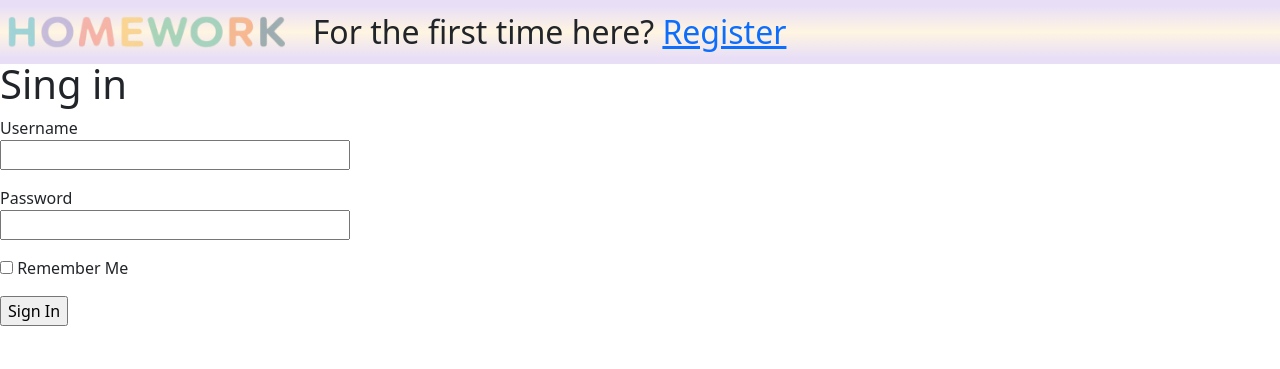
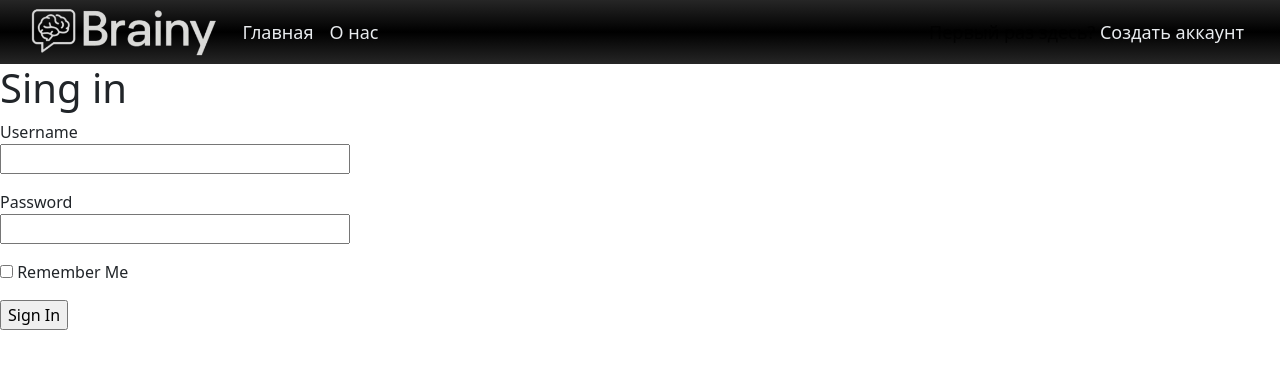
Before and after one commit to EugeneOreshkov/oresh-blog, a Flask app: a page that uses app/templates/base.html in a window 1280 px wide. Shown: the top 369 px of the page. Run offline with Flask 3, Linux system fonts and the light colour scheme.

Commit message:
Navbar redesign

```diff
--- a/app/errors/templates/404.html
+++ b/app/errors/templates/404.html
@@ -1,5 +1,5 @@
 {% extends "base.html" %}
 {% block content %}
-    <h1>File Not Found</h1>
+    <h1>{{ error }}</h1>
     <p><a href="{{ url_for('index') }}">Back</a></p>
 {% endblock %}
--- a/app/errors/templates/500.html
+++ b/app/errors/templates/500.html
@@ -1,6 +1,5 @@
 {% extends "base.html" %}
 {% block content %}
-    <h1>An unexpected error has occurred</h1>
-    <p>We are already working to resolve the issue. Sorry for the inconvenience!</p>
+    <h1>{{ error }}d</h1>
     <p><a href="{{ url_for('index') }}">Back</a></p>
 {% endblock %}
--- a/app/messages.py
+++ b/app/messages.py
@@ -1,14 +1,23 @@
+# Username errors
 USERNAME_LENGTH_ERROR = "Username must be between 3 and 24 characters."
 USERNAME_CHAR_ERROR = "Username can contain only letters, numbers, and underscores."
 USERNAME_TAKEN_ERROR = "This username is already taken."
 
+# Email errors
 EMAIL_MAX_LENGTH_ERROR = "Email must be at most 64 characters long."
 EMAIL_TAKEN_ERROR = "This email is already registered."
 
+# Phone errors
 PHONE_REGEX_ERROR = "Please enter a valid phone number."
 PHONE_TAKEN_ERROR = "This phone number is already registered."
 
+# Password errors
 PASSWORD_FIELD_ERROR = "Password must be between 8 and 24 characters."
 PASSWORD_MATCH_ERROR = "Passwords must match."
 
+# General field errors
 GENERAL_LENGTH_ERROR = "This field is too long."
+
+# HTTP error messages
+ERROR_404_MESSAGE = "Page not found."
+ERROR_500_MESSAGE = "An unexpected error has occurred. Please try again later."
--- a/app/static/css/gradients.css
+++ b/app/static/css/gradients.css
@@ -3,8 +3,7 @@
 :root {
     --nav-gradient: linear-gradient(
     180deg,
-    rgba(232, 223, 247, 1) 10%,
-    rgba(255, 245, 225, 1) 50%,
-    rgba(232, 223, 247, 1) 90%
-    );
+    rgba(38, 38, 38, 1) 0%,
+    rgba(0, 0, 0, 1) 50%,
+    rgba(38, 38, 38, 1) 100%);
 }
--- a/app/static/css/style.css
+++ b/app/static/css/style.css
@@ -1,23 +1,51 @@
 /* style.css */
 
+:root {
+  --navbar-height: 64px;
+}
+
 html {
-    font-size: 16px; /* Base size */
+  font-size: 16px; /* Base size */
+}
+
+* {
+  box-sizing: border-box;
+}
+
+h1 {
+  font-weight: 400;
+  font-size: 1.2rem;
 }
 
 body {
-    padding-top: 60px;
-    font-family: "Bounded-Variable", sans-serif;
-    font-weight: 250;
-    font-size: 1rem;
+  margin: 0;
+  padding-top: var(--navbar-height);
+  font-family: "Bounded-Variable", sans-serif;
+  font-weight: 300;
+  font-size: 1rem;
 }
 
-nav {
-    background: var(--nav-gradient);
-    font-weight: 450;
-    font-size: 2rem;
+nav.navbar {
+  height: var(--navbar-height);
+  background: var(--nav-gradient);
+  font-weight: 500;
+  font-size: 1.125rem;
+  display: flex;
+  align-items: center;
+  padding: 0 1rem;
 }
 
-h1 {
-    font-weight: 350;
-    font-size: 1.5rem;
+.navbar a {
+  color: #e9ecef;
+  text-decoration: none;
 }
+
+.navbar a:hover {
+  color: #adb5bd;
+  transition: color 0.3s ease;
+}
+
+.navbar-brand img {
+  height: calc(var(--navbar-height) - 16px);
+  flex-shrink: 0;
+}
--- a/app/templates/base.html
+++ b/app/templates/base.html
@@ -8,7 +8,7 @@
         <link rel="stylesheet" href="{{ url_for('static', filename='css/gradients.css') }}">
         <link rel="stylesheet" href="{{ url_for('static', filename='css/style.css') }}">
 
-        {% if title%}
+        {% if title %}
         <title>{{ title }} - Blog</title>
         {% else %}
         <title>*NAME* - Blog</title>
@@ -22,12 +22,12 @@
     </head>
     <body>
         <nav class="navbar navbar-expand-lg navbar-glass fixed-top">
+            <div class="container-fluid">
                 <!-- Logo -->
-            <a class="navbar-brand ms-2" href="/">
-                    <img src="{{ url_for('static', filename='img/homework.png') }}" alt="homework" height="32">
+                <a class="navbar-brand" href="/">
+                    <img src="{{ url_for('static', filename='img/brainy_logo.png') }}" alt="brainy">
                 </a>
 
-            <div class="container">
                 <!-- Navbar toggler -->
                 <button class="navbar-toggler"
                     type="button"
@@ -39,22 +39,34 @@
                 <span class="navbar-toggler-icon"></span>
                 </button>
 
+                <!-- Collapsible block -->
+                <div class="collapse navbar-collapse" id="navbarSupportedContent">
+                    <ul class="navbar-nav me-auto mb-lg-0">
+                        <li class="nav-item"><a class="nav-link" aria-current="page" href="{{ url_for('index') }}">Главная</a></li>
+                        <li class="nav-item"><a class="nav-link" aria-current="page" href="{{ url_for('about') }}">О нас</a></li>
+                    </ul>
+                    <ul class="navbar-nav ms-auto mb-lg-0">
                         {% if current_user.is_authenticated %}
-                    <a href="{{ url_for('index') }}">Home</a>
-                    <a href="{{ url_for('about') }}"> About</a>
-                    <a href="{{ url_for('profile.user', username=current_user.username) }}"> Profile</a>
-                    <a href="{{ url_for('auth.logout') }}"> Logout</a>
+                        <li class="nav-item"><a class="nav-link" aria-current="page" href="{{ url_for('profile.user', username=current_user.username) }}">Профиль</a></li>
+                        <li class="nav-item"><a class="nav-link" aria-current="page" href="{{ url_for('auth.logout') }}"> Выйти</a></li>
+                        <!-- TODO -->
                         {% elif request.endpoint == 'auth.register' %}
-                    <span>
-                        Have you been here before?
-                        <a href="{{ url_for('auth.login') }}">Login</a>
+                        <li class="nav-item">
+                            <span class="nav-link">
+                                Были здесь?
+                                <a href="{{ url_for('auth.login') }}">Войти</a>
                             </span>
+                        </li>
                         {% elif request.endpoint == 'auth.login' %}
-                    <span>
-                        For the first time here?
-                        <a href="{{ url_for('auth.register') }}">Register</a>
+                        <li class="nav-item">
+                            <span class="nav-link">
+                                Первый раз здесь?
+                                <a href="{{ url_for('auth.register') }}">Создать аккаунт</a>
                             </span>
+                        </li>
                         {% endif %}
+                    </ul>
+                </div>
             </div>
         </nav>
         {% with messages = get_flashed_messages() %}
--- a/app/templates/index.html
+++ b/app/templates/index.html
@@ -6,7 +6,7 @@
         <h1>Hello *NAME*!</h1>
     {% endif %}
     {% for post in posts%}
-        <div><p><strong>{{post.author.username}}</strong> wrote a new post: <b>{{post.title}}</b></p>
-             <p>{{post.body}}</p></div>
+        <div><p><strong>{{ post.author.username }}</strong> wrote a new post: <b>{{ post.title }}</b></p>
+             <p>{{ post.body }}</p></div>
     {% endfor %}
 {% endblock %}
--- a/requirements.txt
+++ b/requirements.txt
@@ -7,3 +7,4 @@ Flask-Migrate==4.1.0
 python-dotenv==1.1.1
 pydenticon==0.3.1
 psycopg2==2.9.10
+pytest==8.4.2
```
Also changed, not shown: app/errors/routes.py (+6 -5 lines), app/tests/test_errors.py (added, +11 -0 lines), app/routes.py (line endings or trailing spaces), app/static/img/brainy_logo.png (added), app/static/img/homework.png (deleted), app/tests/tests.py (renamed from app/tests.py). Lines whose indentation alone changed are shown as unchanged.
